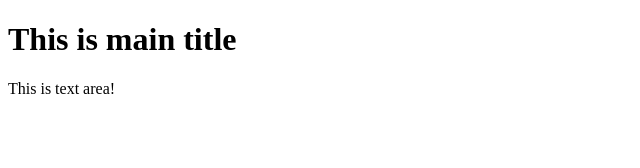
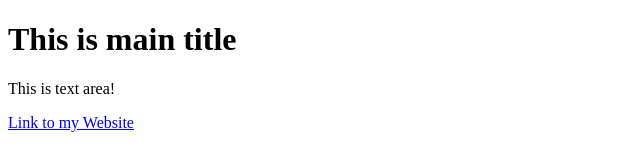
Before and after one commit to Yuan6947215/makeaweb, a plain HTML site: page index.html in a window 1280 px wide. Shown: the whole page, without its empty margins (0-640 px from the left). Drawn offline with Linux system fonts and the light colour scheme.

Commit message:
Update index.html

```diff
--- a/index.html
+++ b/index.html
@@ -6,6 +6,6 @@
   <body>
     <h1>This is main title</h1>
     <p>This is text area!</p>
-    <a href="http://yuan6947215.github.io/makeaweb/>Link to my Website</a>
+    <a href="http://yuan6947215.github.io/makeaweb/"> Link to my Website</a>
   </body>
 </html>
```
